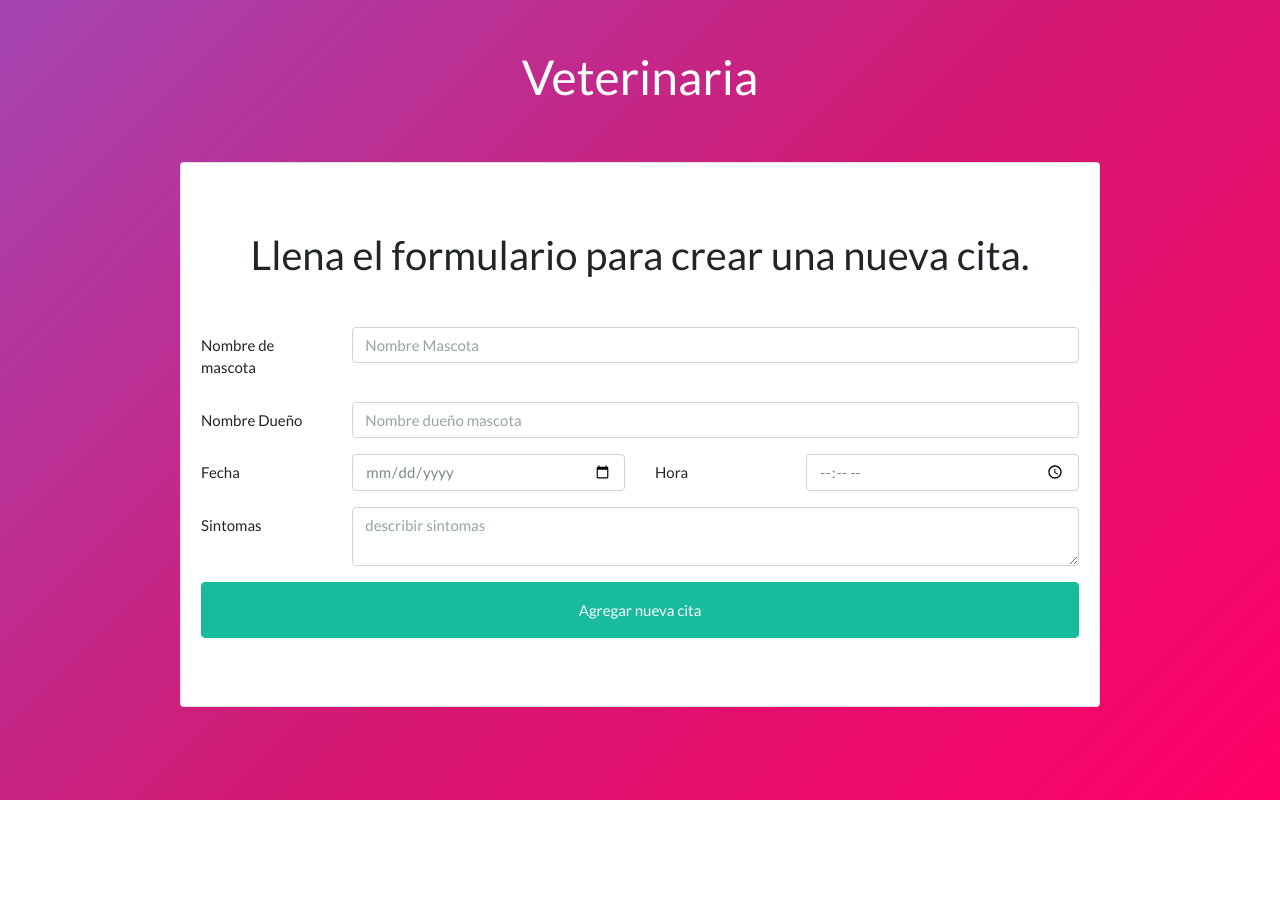
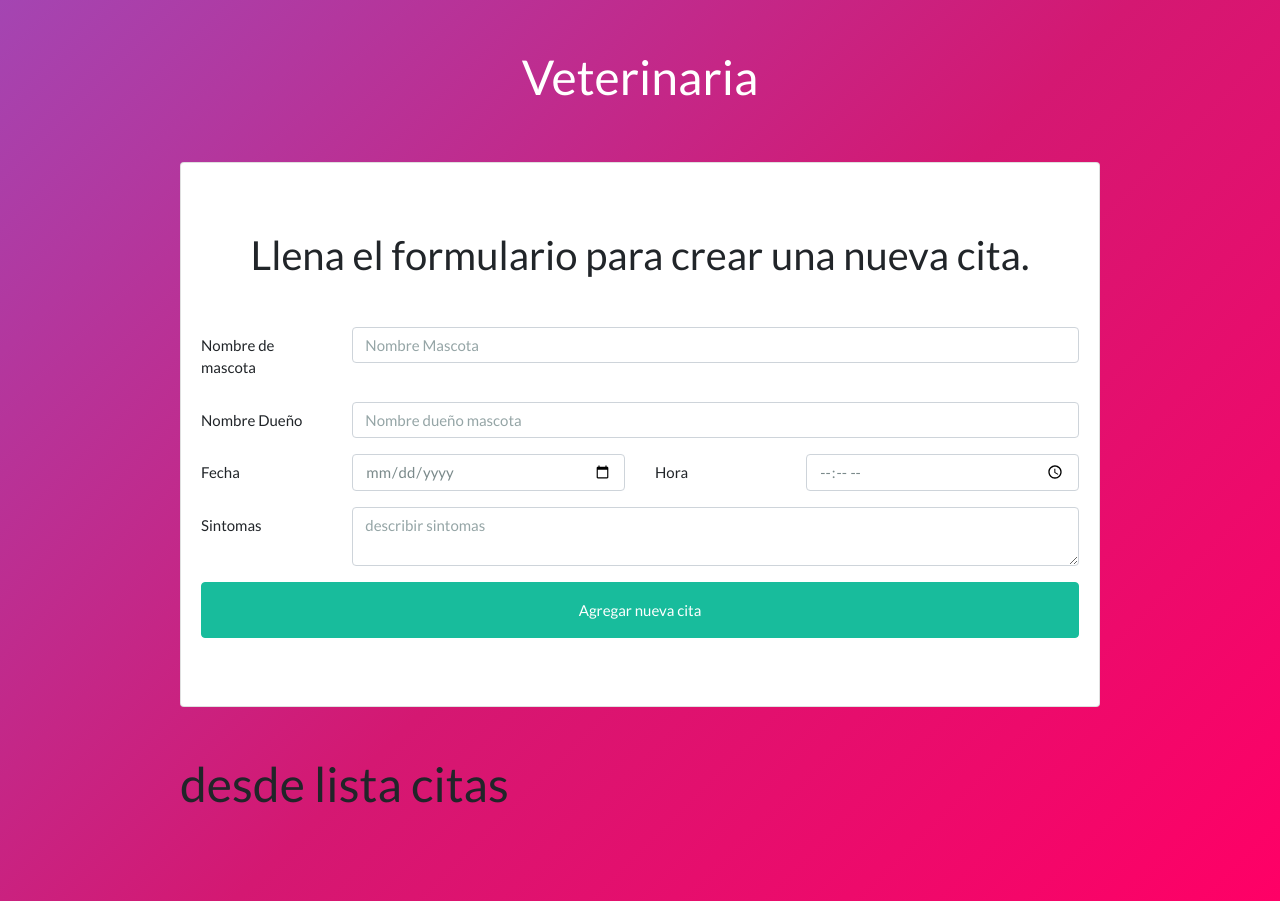
Before and after one commit to GloriaMoraga/first-tutorial-react, a React (Create React App) app: page / in a window 1280 px wide. Before the commit the page ends 800 px from the top, so only its background shows below. Built offline with nearby package versions, Linux system fonts and the light colour scheme.

Commit message:
creando componente listacITAS

```diff
--- a/src/App.js
+++ b/src/App.js
@@ -2,6 +2,7 @@ import React, {Component} from 'react';
 import './bootstrap.min.css';
 import Header from './components/Header';
 import NuevaCita from './components/NuevaCita';
+import ListaCitas from './components/ListaCitas';
 
 
 class App extends Component{
@@ -31,6 +32,12 @@ class App extends Component{
              />
            </div>
 
+           <div className="mt-5 col-md-10 mx-auto">
+             <ListaCitas
+             citas={this.state.citas}
+             />
+           </div>
+
         </div>
 
 
--- /dev/null
+++ b/src/components/ListaCitas.js
@@ -0,0 +1,10 @@
+import React from 'react';
+
+const  ListaCitas = ( ) => (
+        <h1>desde lista citas</h1>
+    );
+
+
+
+
+export default ListaCitas;
```
